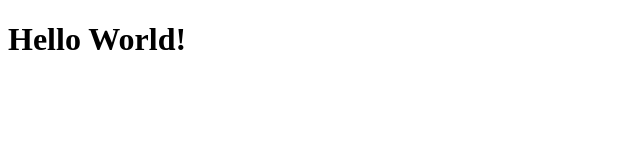
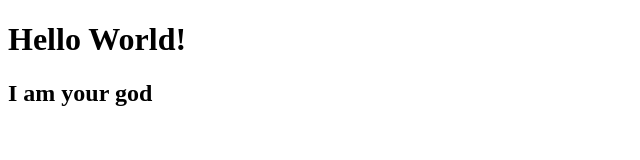
Before and after one commit to Showwww/projectJS, a plain HTML site: page index.html in a window 1280 px wide. Shown: the whole page, without its empty margins (0-640 px from the left). Drawn offline with Linux system fonts and the light colour scheme.

Commit message:
secondtt commit +h2

```diff
--- a/index.html
+++ b/index.html
@@ -9,6 +9,8 @@
 <body>
     <div>
         <div><H1>Hello World!</H1></div>
+        <div><H2>I am your god</H2></div>
+
     </div>
     <script src="/js/script.js"></script>
 </body>
```
